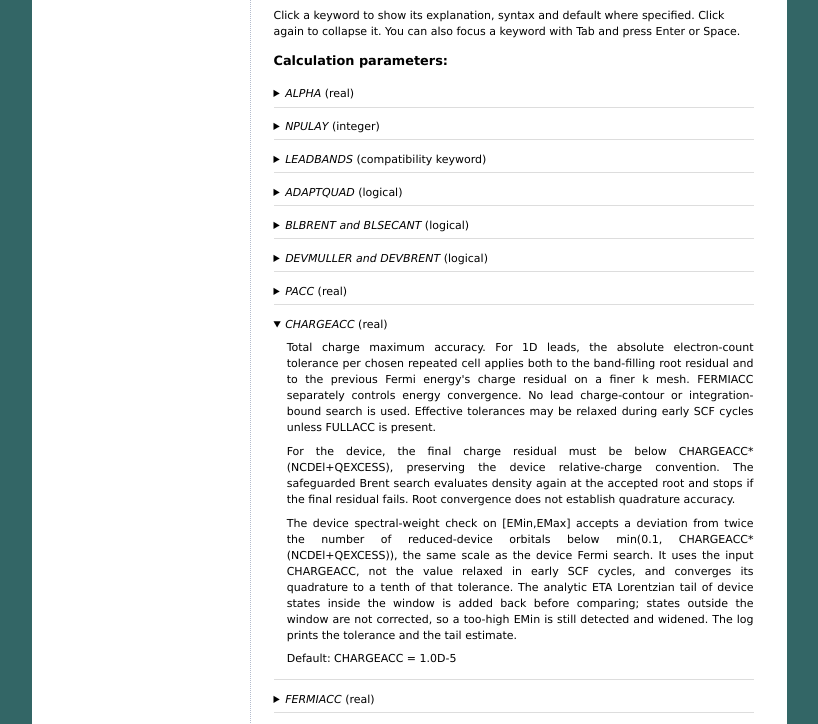
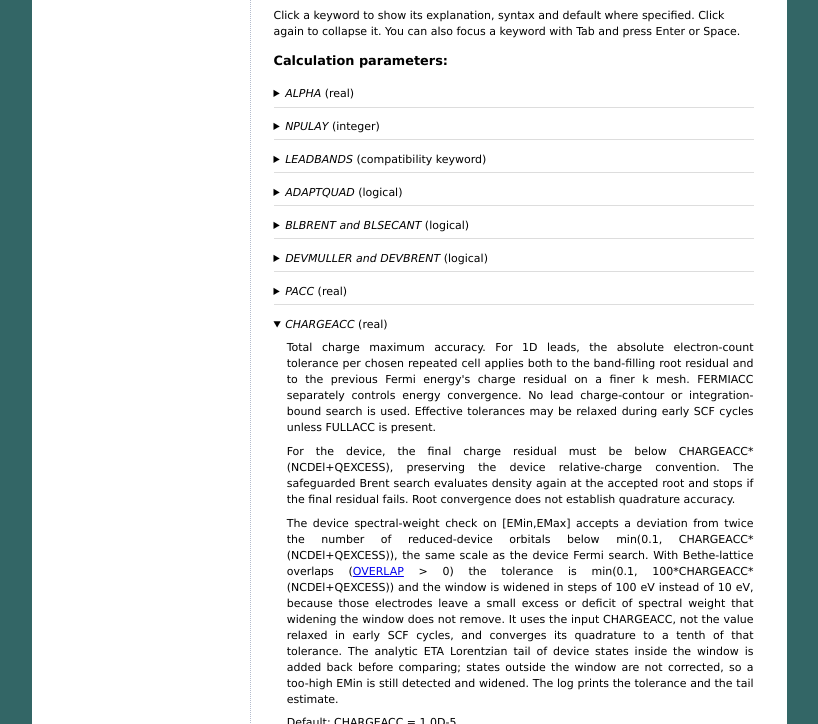
Before and after one commit to juanjosepalacios/ANT.Gaussian, a plain HTML site: page doc/manual_3_g03.html in a window 1280 px wide. Both pictures are taken after a click on the heading "CHARGEACC (real)". Shown: the part 800-1524 px from the top of the page, without its empty margins (231-1049 px from the left). Drawn offline with Linux system fonts and the light colour scheme; files whose address does not match are found by name.

Commit message:
Loosen the device spectral-weight check with Bethe-lattice overlaps
With OVERLAP > 0 the device spectral-weight check on [EMin,EMax] now
accepts 100 times the usual deviation (still at most 0.1) and widens the
window in steps of 100 eV instead of 10 eV. With Papacon-nonortho at
OVERLAP = 0.5 the device weight missed or exceeded its target by 1e-4 to
4e-3 whatever the window, so the check failed after 1000 eV of widening.
Document the change for CHARGEACC in keywords.txt and the manual.

Co-Authored-By: Claude Opus 5.5 <noreply@anthropic.com>

```diff
--- a/doc/manual_3_g03.html
+++ b/doc/manual_3_g03.html
@@ -177,7 +177,7 @@ calculation. Matrix-panel storage increases memory use for large devices.</p>
   <summary><em>CHARGEACC</em> (real)</summary>
   <p>Total charge maximum accuracy. For 1D leads, the absolute electron-count tolerance per chosen repeated cell applies both to the band-filling root residual and to the previous Fermi energy's charge residual on a finer k mesh. FERMIACC separately controls energy convergence. No lead charge-contour or integration-bound search is used. Effective tolerances may be relaxed during early SCF cycles unless FULLACC is present.</p>
   <p>For the device, the final charge residual must be below CHARGEACC*(NCDEl+QEXCESS), preserving the device relative-charge convention. The safeguarded Brent search evaluates density again at the accepted root and stops if the final residual fails. Root convergence does not establish quadrature accuracy.</p>
-  <p>The device spectral-weight check on [EMin,EMax] accepts a deviation from twice the number of reduced-device orbitals below min(0.1, CHARGEACC*(NCDEl+QEXCESS)), the same scale as the device Fermi search. It uses the input CHARGEACC, not the value relaxed in early SCF cycles, and converges its quadrature to a tenth of that tolerance. The analytic ETA Lorentzian tail of device states inside the window is added back before comparing; states outside the window are not corrected, so a too-high EMin is still detected and widened. The log prints the tolerance and the tail estimate.</p>
+  <p>The device spectral-weight check on [EMin,EMax] accepts a deviation from twice the number of reduced-device orbitals below min(0.1, CHARGEACC*(NCDEl+QEXCESS)), the same scale as the device Fermi search. With Bethe-lattice overlaps (<a href="#overlap">OVERLAP</a> &gt; 0) the tolerance is min(0.1, 100*CHARGEACC*(NCDEl+QEXCESS)) and the window is widened in steps of 100 eV instead of 10 eV, because those electrodes leave a small excess or deficit of spectral weight that widening the window does not remove. It uses the input CHARGEACC, not the value relaxed in early SCF cycles, and converges its quadrature to a tenth of that tolerance. The analytic ETA Lorentzian tail of device states inside the window is added back before comparing; states outside the window are not corrected, so a too-high EMin is still detected and widened. The log prints the tolerance and the tail estimate.</p>
   <p>Default: CHARGEACC = 1.0D-5</p>
 </details>
 <details class="keyword" id="fermiacc">
```
Also changed, not shown: doc/keywords.txt, 2 other files.
